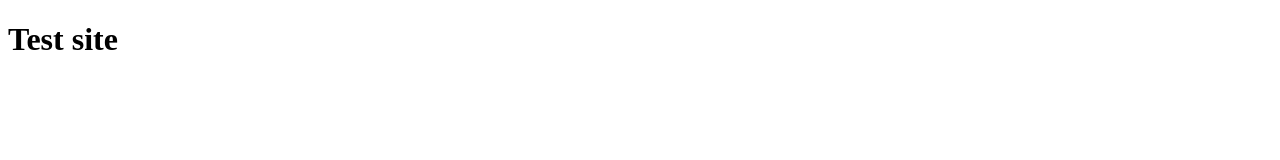
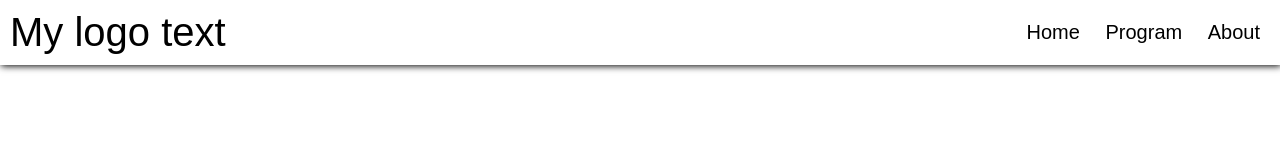
Before and after one commit to S0KPiseth/Web-development-class, a plain HTML site: page site/site.html in a window 1280 px wide. Drawn offline with Linux system fonts and the light colour scheme.

Commit message:
add stylesheet

```diff
--- a/site/site.html
+++ b/site/site.html
@@ -1,9 +1,18 @@
 <!DOCTYPE html>
 <html>
 <head>
-	<title>Test site</title>
+	<title>My website</title>
+	<link rel="stylesheet" href="styles.css">
 </head>
 <body>
-<H1>Test site</H1>
+<div>
+	<span id ="logo">My logo text</span>
+	<span id="navBtn">
+		<a href="http://www.google.come", target="_blank">Home</a>
+		<a href="">Program</a>
+		<a href="">About</a>
+	</span>
+
+</div>
 </body>
 </html>
--- /dev/null
+++ b/site/styles.css
@@ -0,0 +1,27 @@
+
+body{
+	font-family: sans-serif;
+	margin:0;
+	padding: 0;
+	font-size: 20px;
+}
+div {
+    display: flex;
+    justify-content: space-between;
+    align-items: center;
+    box-shadow: 1px 1px 7px currentColor;
+    padding: 10px;
+    margin: auto;
+}
+#logo{
+	font-size: 2em;
+
+}
+#navBtn a{
+	text-decoration: none;
+	color: black;
+	padding: 10px;
+}
+#navBtn a:hover {
+	text-decoration:underline;
+}
```
